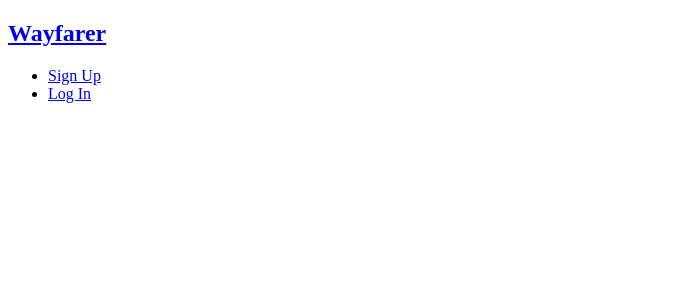
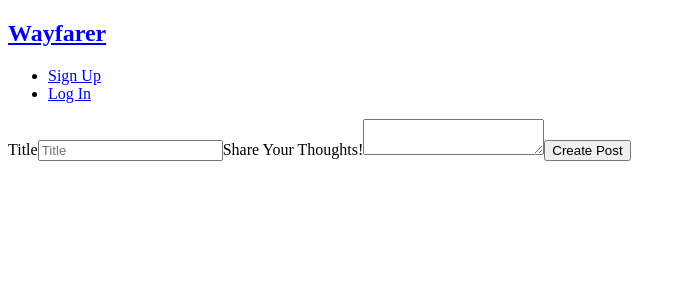
Before and after one commit to tay-solis/wayfarer, a React (Create React App) app: page /addpost in a window 1280 px wide. Shown: the top 300 px of the page, without its empty margins (0-686 px from the left). Built offline with nearby package versions, Linux system fonts and the light colour scheme.

Commit message:
Add posts and view them on profile

```diff
--- a/src/App.js
+++ b/src/App.js
@@ -9,12 +9,13 @@ import Home from './components/Home'
 import SignUp from './components/accounts/SignUp'
 import Login from './components/accounts/Login'
 import Profile from './components/profile/Profile'
+import PostForm from './components/posts/PostForm'
 
 class App extends Component {
   state = {
     currentUser: {},
     isAuthenticated: true,
-}
+  }
 componentDidMount() {
   let token;
   if(localStorage.getItem('jwtToken') === null) {
@@ -58,6 +59,8 @@ handleLogout = () => {
         <Switch>
           <Route path="/signup" component={ SignUp }/>
           <Route path='/login' render={ (props) => <Login {...props} setCurrentUser={this.setCurrentUser} /> } />
+          {/* <PrivateRoute path='/addpost' render={(props) => <PostForm {...props} currentUser={this.state.currentUser} /> } /> */}
+          <Route path='/addpost' render={(props) => <PostForm {...props} currentUser={this.state.currentUser} /> } />/>
           <PrivateRoute path='/profile/:username' component={ Profile } />
           <Route path="/" component={ Home }/>
 
--- a/src/components/Nav.js
+++ b/src/components/Nav.js
@@ -18,6 +18,7 @@ class Nav extends Component{
                             Hello, {this.props.currentUser.firstName}!
                         </li>
                         <li><Link to={`/profile/${this.props.currentUser.username}`}>My Profile</Link></li>
+                        <li><Link to={`/addpost`}>Add a Post</Link></li>
                         <li><span onClick={this.props.handleLogout} to="/">Logout</span></li>
                     </ul>
                     :
--- a/src/components/posts/Post.js
+++ b/src/components/posts/Post.js
@@ -0,0 +1,16 @@
+import React, {Component} from 'react'
+
+class Post extends Component{
+    render(){
+        return(
+            <article>
+                <h2>{this.props.title}</h2>
+                <p className="author">By {this.props.user.username}</p>
+                <p className="postDate">{this.props.postedOn}</p>
+                <p>{this.props.content}</p>
+            </article>
+        )
+    }
+}
+
+export default Post
--- /dev/null
+++ b/src/components/posts/PostForm.js
@@ -0,0 +1,64 @@
+import React, {Component} from 'react'
+import {rootUrl} from '../../config/constants'
+import axios from 'axios';
+
+class PostForm extends Component{
+    constructor(props){
+        super(props)
+        //sets the initial state via the constructor! that's the constructor's job :)
+        this.state = {
+          title: ' ',
+          content: ' ',
+        }
+        this.handleInputChange = this.handleInputChange.bind(this);
+        this.onFormSubmit = this.onFormSubmit.bind(this);
+      }
+
+    componentDidMount(){
+
+    }
+
+    onFormSubmit(e){
+        e.preventDefault();
+
+        let newPost  ={
+            title: this.state.title,
+            content: this.state.content,
+            postedOn: Date.now(),
+            user: this.props.currentUser
+        }
+        console.log(newPost)
+        axios.post(`${rootUrl}/posts/create`, newPost)
+            .then((res)=>{
+                console.log(res)
+            })
+    }
+
+
+    handleInputChange(e){
+        e.preventDefault();
+        const target = e.target;
+        const value = target.value;
+        const name = target.name;
+        this.setState({
+            [name]: value
+        });
+
+
+    }
+
+
+    render(){
+        return(
+            <form className="postForm" onSubmit={ this.onFormSubmit }>
+                <label htmlFor='title'>Title</label>
+                <input placeholder='Title' type='text' id="title" name="title"  onChange={this.handleInputChange}/>
+                <label htmlFor='content'>Share Your Thoughts!</label>
+                <textarea id="content" name="content" onChange={this.handleInputChange}></textarea>
+                <button type='submit'>Create Post</button>
+            </form>
+        )
+    }
+}
+
+export default PostForm;
--- a/src/components/posts/Posts.js
+++ b/src/components/posts/Posts.js
@@ -0,0 +1,31 @@
+import React, {Component} from 'react'
+import Post from './Post'
+
+class Posts extends Component{
+    constructor(){
+        super();
+        this.state = {
+            posts: [],
+        }
+    }
+
+    componentDidMount(){
+        let posts = [];
+        for(let i = 0; i < this.props.posts.length; i++){
+            posts.push(<Post title={this.props.posts[i].title} content={this.props.posts[i].content} postedOn={this.props.posts[i].postedOn} user={this.props.user}/>)
+        }
+        this.setState({
+            posts
+        })
+    }
+
+    render(){
+        return(
+            <section className="posts">
+                {this.state.posts}
+            </section>
+        )
+    }
+}
+
+export default Posts
--- a/src/components/profile/Profile.js
+++ b/src/components/profile/Profile.js
@@ -1,12 +1,14 @@
 import React, {Component} from 'react'
 import {rootUrl} from '../../config/constants'
 import axios from 'axios'
+import Posts from '../posts/Posts'
 
 class Profile extends Component{
     constructor(){
         super();
         this.state ={
-            user: null
+            user: null,
+            posts: []
         }
     }
 
@@ -15,7 +17,8 @@ class Profile extends Component{
         axios.get(`${rootUrl}/user/${username}`)
         .then((res)=>{
             this.setState({
-                user: res.data
+                user: res.data.user,
+                posts: res.data.posts
             })
         })
         .catch((err)=>{
@@ -33,10 +36,8 @@ class Profile extends Component{
                 <h2>Hometown: {this.state.user.city}</h2>
                 <span>Joined: {this.state.user.joinDate.substr(0,10)}</span>
             </section> }
-            {this.state.user && this.state.user.posts.length === 0 &&
-                <section className="posts">
-                <h1>This user doesn't have any posts!</h1>
-                </section>
+            {this.state.user && this.state.user.posts.length > 0 &&
+                <Posts user={this.state.user} posts={this.state.posts}/>
             }
         </main>
         )
```
